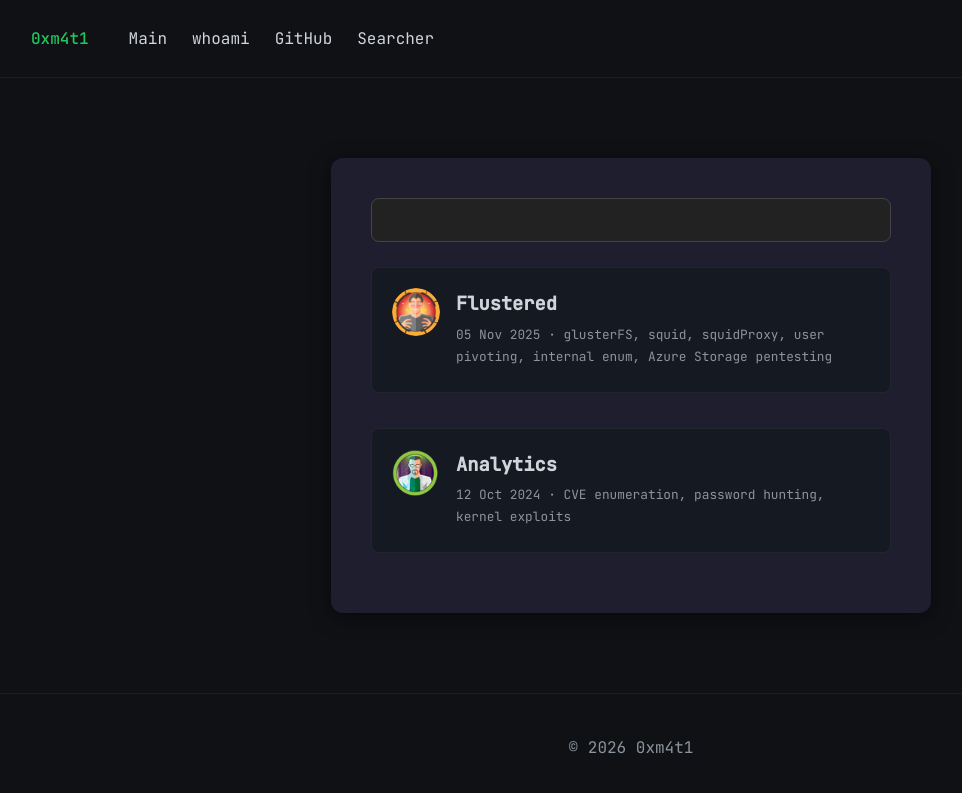
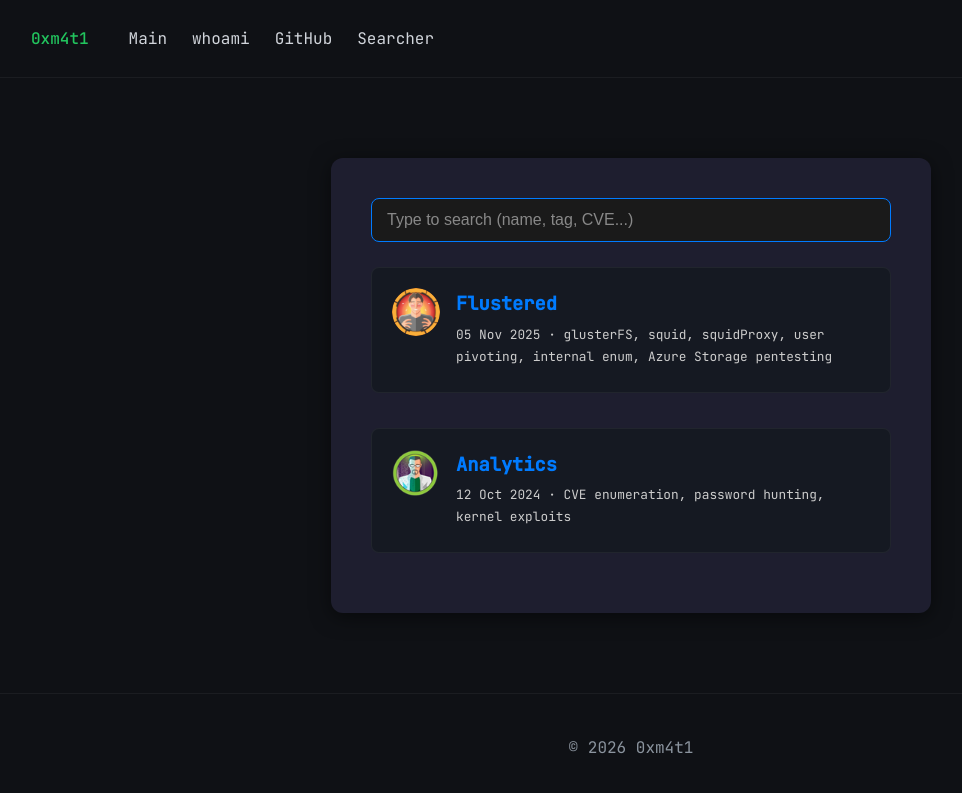
Before and after one commit to jdejavi/jdejavi.github.io, a Jekyll site: the page built from posts/index.html, in a window 1280 px wide. Shown: the top 793 px of the page, without its empty margins (9-971 px from the left). Built offline with Jekyll 4.4.1, drawn with Linux system fonts in a browser that asks for light colours.

Commit message:
Update index.html

```diff
--- a/posts/index.html
+++ b/posts/index.html
@@ -4,36 +4,40 @@ title: Search machines
 ---
 
 <style>
-  #search::placeholder {
-    color: #bbbbbb; /* Color gris claro */
-    opacity: 1;     /* Necesario para Firefox */
+  #search {
+    width: 100%;
+    padding: 12px 15px;
+    margin-bottom: 25px;
+
+    background-color: #1a1a1a;
+    color: #ffffff;
+
+    border: 1px solid #333;
+    border-radius: 8px;
+    font-size: 16px;
+    outline: none;
+    transition: border-color 0.3s;
   }
 
-  /* Para navegadores antiguos o específicos */
-  #search::-webkit-input-placeholder { color: #bbbbbb; }
-  #search::-moz-placeholder { color: #bbbbbb; }
-  #search:-ms-input-placeholder { color: #bbbbbb; }
+  #search:focus {
+    border-color: #007bff;
+  }
 
-  /* Estilo extra para que el texto que tú escribes sea blanco */
-  #search {
-    background: #222; /* Fondo oscuro para el input */
-    color: white;     /* Color de la letra al escribir */
-    width: 100%;
-    padding: 12px;
-    margin-bottom: 25px;
-    border: 1px solid #444;
-    border-radius: 8px;
-    outline: none;
+  #search::placeholder {
+    color: #888888;
+    opacity: 1;
   }
+
+  #search::-webkit-input-placeholder { color: #888888; }
+  #search::-moz-placeholder { color: #888888; }
+  #search:-ms-input-placeholder { color: #888888; }
 </style>
 
 <div class="search-container">
-  <!-- He añadido un placeholder para que se sepa que es un buscador -->
-  <input type="text" id="search" autofocus />
+  <input type="text" id="search" placeholder="Type to search (name, tag, CVE...)" autofocus />
 
   <div id="results">
     {% for post in site.posts %}
-      <!-- IMPORTANTE: He añadido los atributos data- aquí abajo -->
       <div class="post-card"
            data-title="{{ post.title | downcase }}"
            data-tags="{{ post.tags | join: ' ' | downcase }}"
@@ -46,9 +50,9 @@ title: Search machines
 
         <div style="display:flex; flex-direction:column;">
           <a href="{{ post.url }}">
-            <h3 style="margin:0;">{{ post.title }}</h3>
+            <h3 style="margin:0; color: #007bff;">{{ post.title }}</h3>
           </a>
-          <p class="post-meta" style="margin:4px 0;">
+          <p class="post-meta" style="margin:4px 0; color: #ccc;">
             {{ post.date | date: "%d %b %Y" }} · {{ post.tags | join: ", " }}
           </p>
         </div>
```
Also changed, not shown: other parts of posts/index.html (+1 -3 lines).
